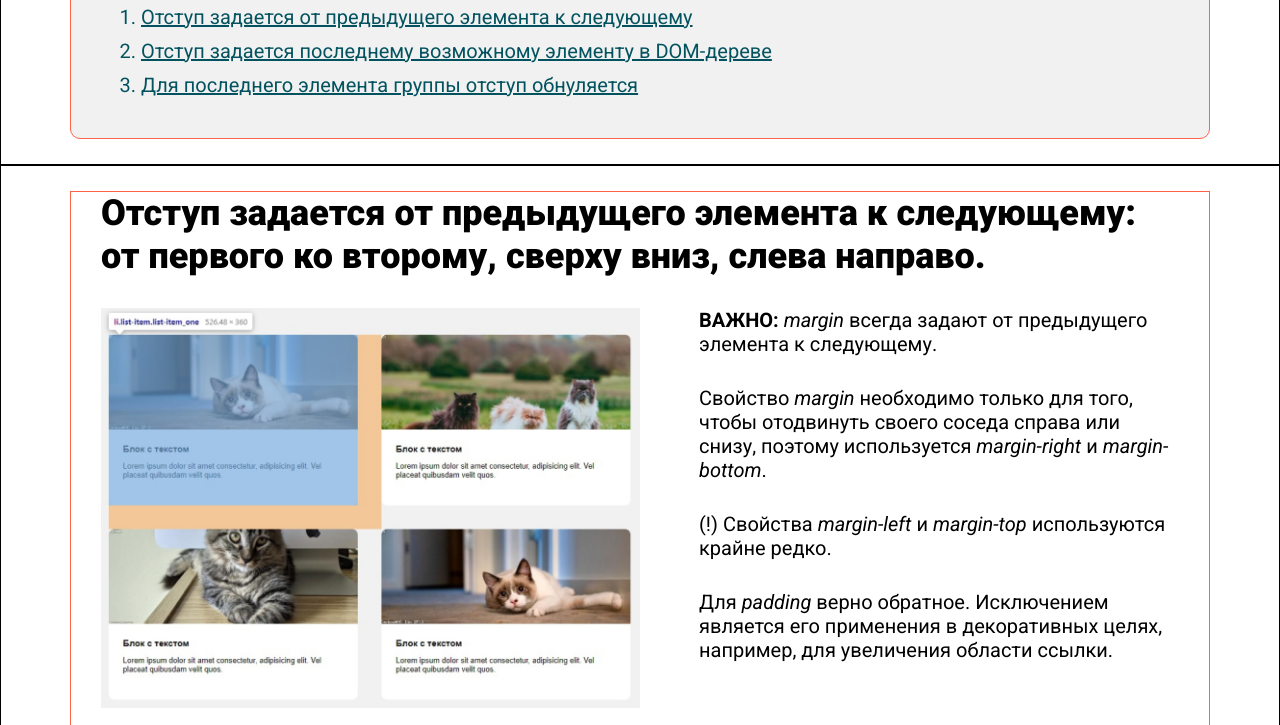
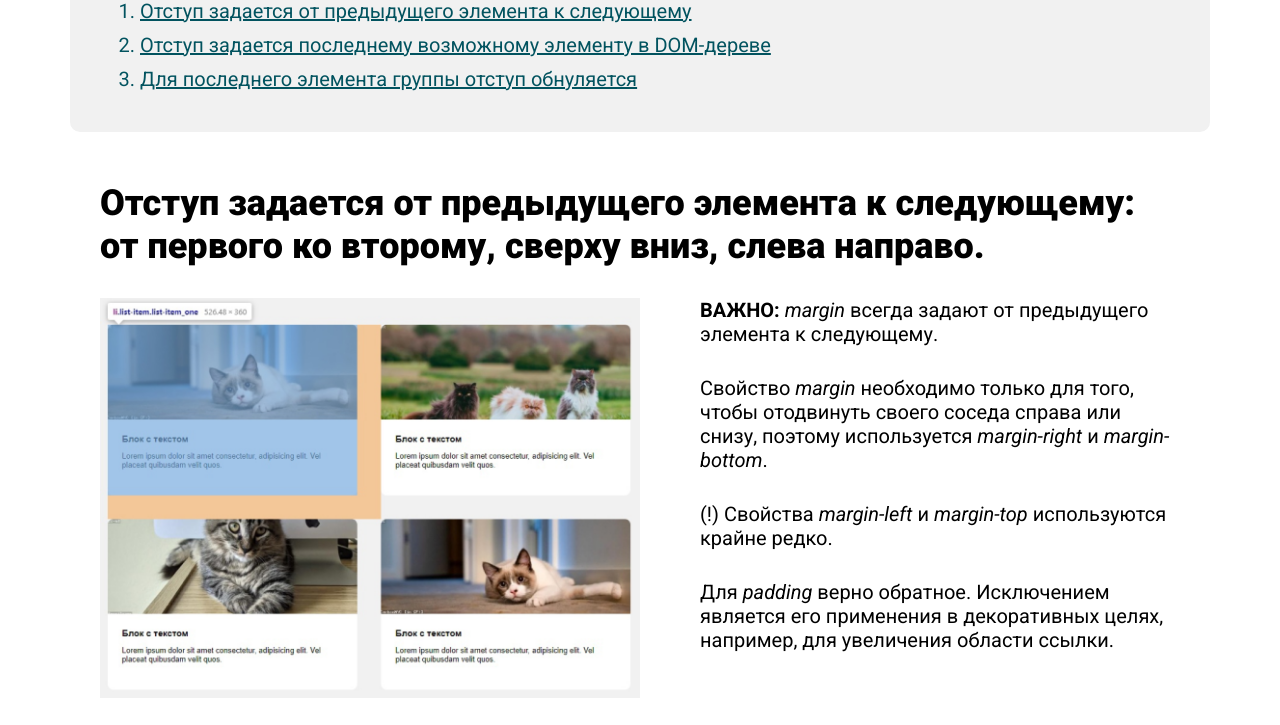
Before and after one commit to RomanGulevskiy/indentation, a plain HTML site: page index.html in a window 1280 px wide. Shown: the part 509-1234 px from the top of the page. Drawn offline with Linux system fonts and the light colour scheme.

Commit message:
remove working borders

```diff
--- a/css/style.css
+++ b/css/style.css
@@ -57,13 +57,8 @@ iframe {
   max-width: 1140px;
   padding: 0 30px;
   margin: 0 auto;
-  border: 1px solid tomato;
 }
 
 section {
   padding: 25px 0;
 }
-
-section, header, footer {
-  border: 1px solid black;
-}
```
